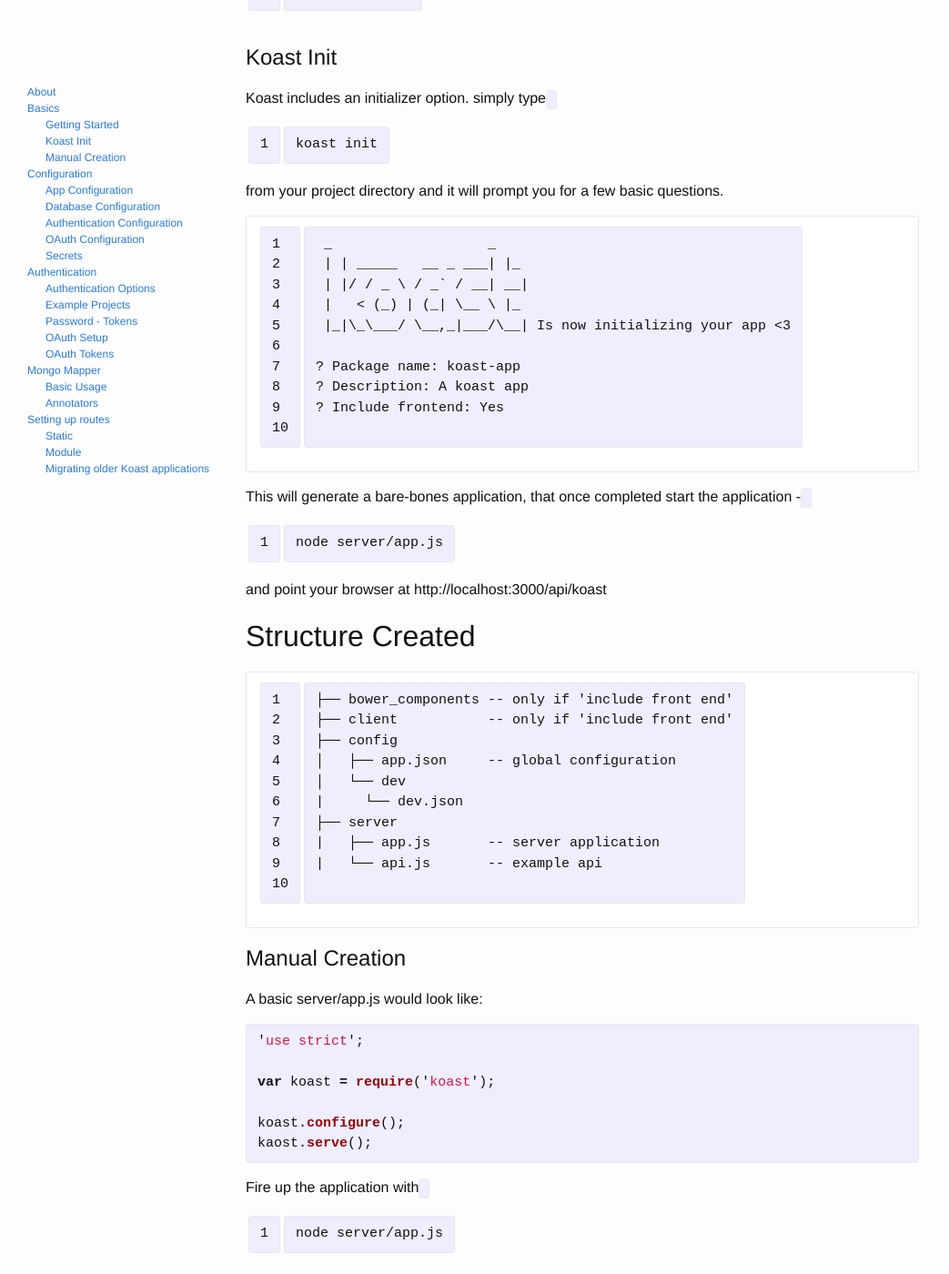
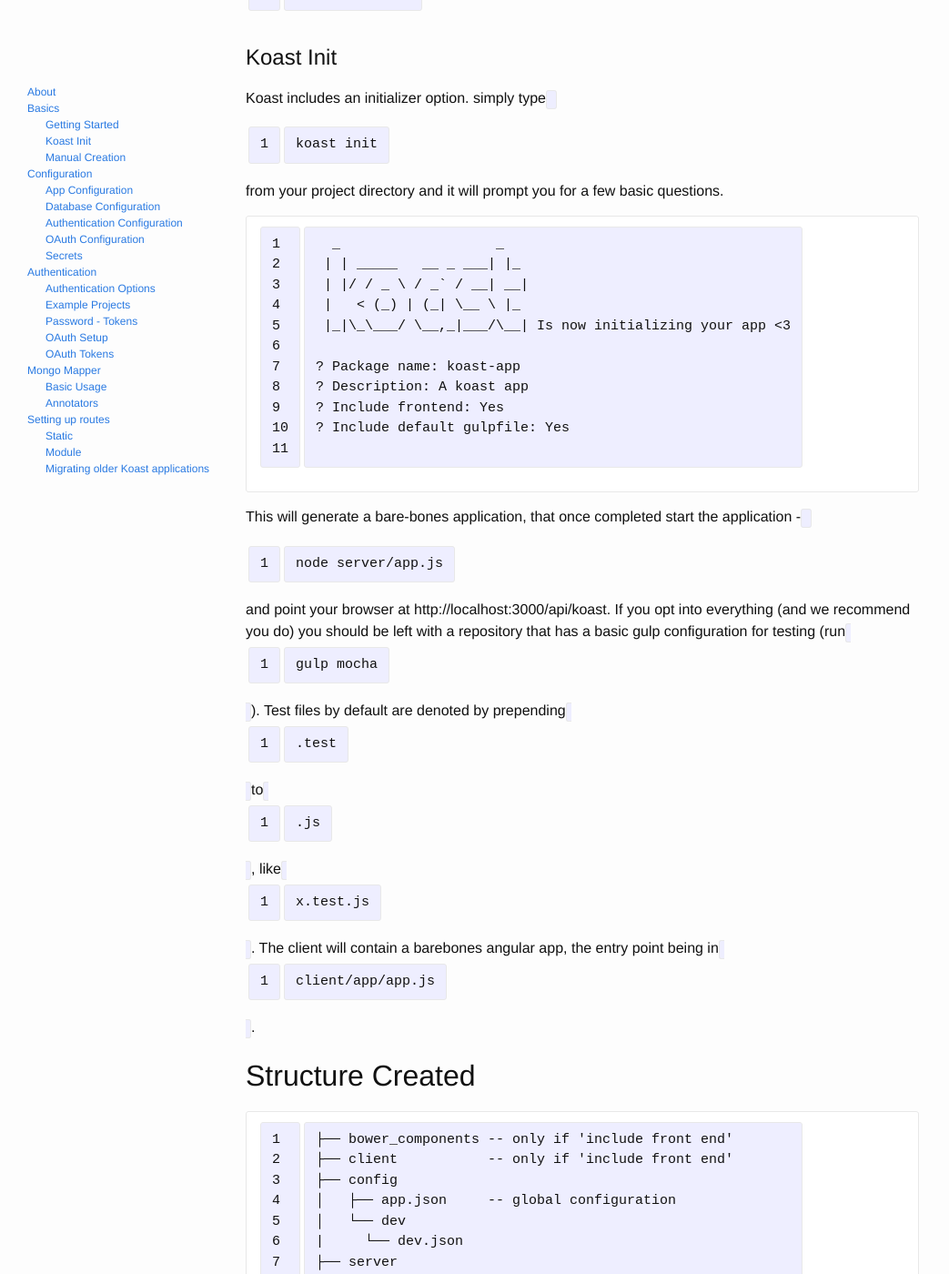
Before and after one commit to rangle/koast-documentation, a Jekyll site: the page built from documentation/basics/getting-started.md, in a window 1280 px wide and 1400 px high, scrolled down 751 px. Shown: the whole window at 91% size, without its empty margins (0-1043 px from the left). Built offline with Jekyll 4.4.1, drawn with Linux system fonts in a browser that asks for light colours; some of the changed text lies outside the part shown.

Commit message:
Minor changes to init docs

````diff
--- a/documentation/basics/getting-started.md
+++ b/documentation/basics/getting-started.md
@@ -36,7 +36,7 @@ and in your application directory:
 Koast includes an initializer option. simply type `koast init` from  your project directory and it will prompt you for a few basic questions.
 
 ```
- _                   _
+  _                   _
  | | _____   __ _ ___| |_
  | |/ / _ \ / _` / __| __|
  |   < (_) | (_| \__ \ |_
@@ -45,10 +45,14 @@ Koast includes an initializer option. simply type `koast init` from  your projec
 ? Package name: koast-app
 ? Description: A koast app
 ? Include frontend: Yes
+? Include default gulpfile: Yes
 
 ```
 
-This will generate a bare-bones application, that once completed start the application - `node server/app.js` and point your browser at http://localhost:3000/api/koast
+This will generate a bare-bones application, that once completed start the application - `node server/app.js` and point your browser at http://localhost:3000/api/koast.
+If you opt into everything (and we recommend you do) you should be left with a repository that has a basic gulp configuration for testing (run `gulp mocha`). Test files
+by default are denoted by prepending `.test` to `.js`, like `x.test.js`. The client will contain a barebones angular app, the entry point being in `client/app/app.js`.
+
 
 ## Structure Created ##
 
@@ -62,7 +66,7 @@ This will generate a bare-bones application, that once completed start the appli
 ├── server
 |   ├── app.js       -- server application
 |   └── api.js       -- example api
-
+└── gulpfile.js      -- only if 'include default gulpfile'
 ```
 
 
````
